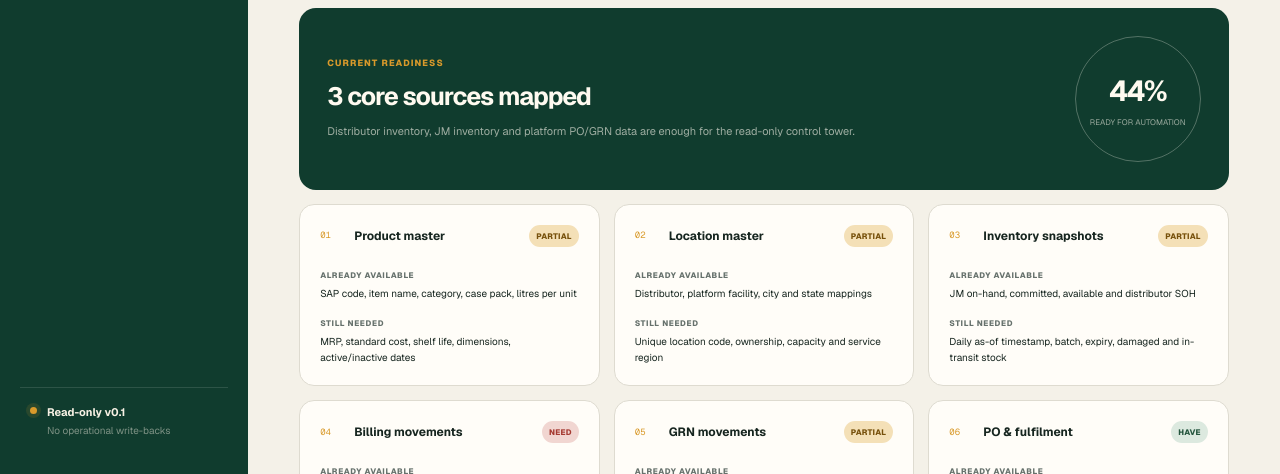
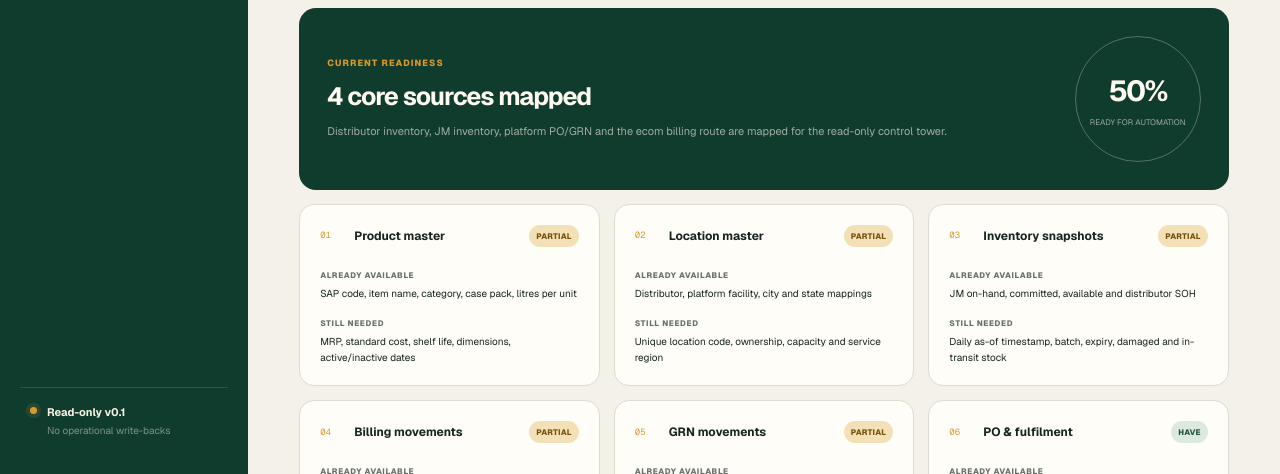
Before and after one commit to daman8271/jivo-supply-control, a Next.js app: page / in a window 1280 px wide. Both pictures are taken after a click on the button "Data checklist". Shown: the part 326-800 px from the top of the page. Built offline with nearby package versions, Linux system fonts and the light colour scheme.

Commit message:
Map ecom billing feed readiness

```diff
--- a/app/ControlTower.tsx
+++ b/app/ControlTower.tsx
@@ -36,9 +36,9 @@ const requirements = [
   },
   {
     group: "Billing movements",
-    status: "Need",
-    have: "Aggregated billing quantity in the distributor report",
-    need: "Invoice number, date, SAP SKU, quantity, source and destination",
+    status: "Partial",
+    have: "Aggregated quantity plus mapped ecom CLI sales-invoice endpoints",
+    need: "Re-authenticate the CLI, then import invoice date, SAP SKU, quantity, source and destination",
   },
   {
     group: "GRN movements",
@@ -545,14 +545,14 @@ export function ControlTower({ seed }: { seed: Seed }) {
             <section className="readiness-summary">
               <div>
                 <span>Current readiness</span>
-                <strong>3 core sources mapped</strong>
+                <strong>4 core sources mapped</strong>
                 <p>
-                  Distributor inventory, JM inventory and platform PO/GRN data
-                  are enough for the read-only control tower.
+                  Distributor inventory, JM inventory, platform PO/GRN and the
+                  ecom billing route are mapped for the read-only control tower.
                 </p>
               </div>
-              <div className="readiness-score" aria-label="Data readiness 44 percent">
-                <strong>44%</strong>
+              <div className="readiness-score" aria-label="Data readiness 50 percent">
+                <strong>50%</strong>
                 <span>ready for automation</span>
               </div>
             </section>
```
